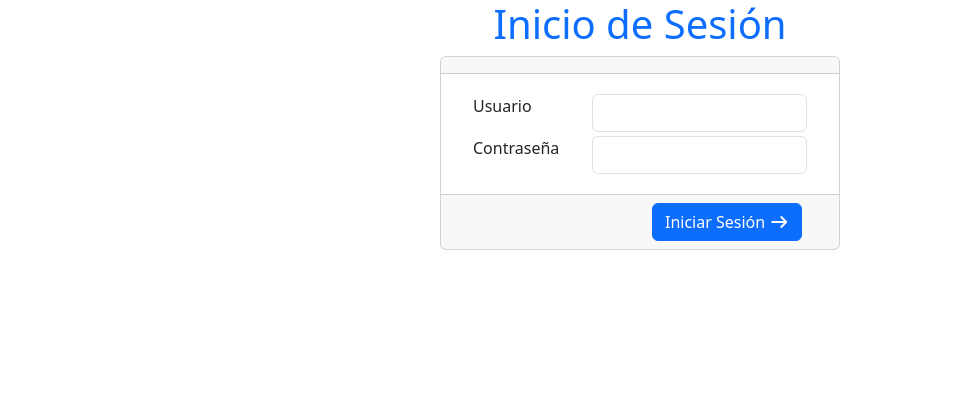
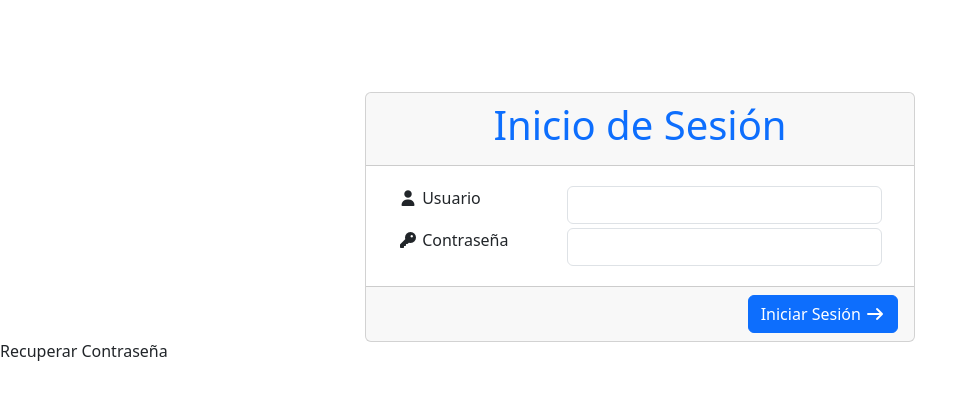
Before and after one commit to aambrizb/vue-api, a Vue app: page /login in a window 1280 px wide. Shown: the top 400 px of the page, without its empty margins (0-977 px from the left). Built offline with nearby package versions, Linux system fonts and the light colour scheme.

Commit message:
Add - Integrate schema for Pagination

```diff
--- a/src/globaltechia/theme/sb-admin-2/SbAdmin2.vue
+++ b/src/globaltechia/theme/sb-admin-2/SbAdmin2.vue
@@ -4,9 +4,6 @@
 
 <script setup>
   import '@/globaltechia/theme/sb-admin-2/assets/css/sb-admin-2.min.css';
-  import '@/globaltechia/theme/sb-admin-2/assets/js/jquery.min.js';
-  import '@/globaltechia/theme/sb-admin-2/assets/js/sb-admin-2.min.js';
-  import '@/globaltechia/theme/sb-admin-2/assets/js/jquery.easing.min.js';
 </script>
 
 <style scoped>
--- a/src/globaltechia/views/LoginView.vue
+++ b/src/globaltechia/views/LoginView.vue
@@ -1,19 +1,30 @@
 <template>
     <SbAdmin2>
       <template #theme>
-        <h1 class="text-center text-primary">Inicio de Sesión</h1>
 
-        <div class="card" style="width:400px;margin:0px auto;">
-          <div class="card-header"></div>
+        <p style="height:30px;"></p>
+        <p style="height:30px;"></p>
+
+
+        <div class="card" style="width:550px;margin:0px auto;">
+          <div class="card-header">
+            <h1 class="text-center text-primary">Inicio de Sesión</h1>
+          </div>
             <div class="card-body">
               <div class="row m-1">
-                <div class="col-4">Usuario</div>
-                <div class="col-8">
+                <div class="col-lg-4">
+                  <span class="fa fa-user"></span>
+                  Usuario
+                </div>
+                <div class="col-lg-8">
                   <input type="text" class="form-control" />
                 </div>
               </div>
               <div class="row m-1">
-                <div class="col-4">Contraseña</div>
+                <div class="col-4">
+                  <span class="fa fa-key"></span>
+                  Contraseña
+                </div>
                 <div class="col-8">
                   <input type="password" class="form-control" />
                 </div>
@@ -21,17 +32,18 @@
           </div>
           <div class="card-footer">
             <div class="row">
-              <div class="col-6"></div>
-              <div class="col-6">
-                <button type="button" class="btn btn-primary" @click="login();">
+              <div class="col-lg-6"></div>
+              <div class="col-lg-6">
+                <button type="button" class="btn btn-primary float-end" @click="login();">
                   Iniciar Sesión
                   <span class="fa fa-arrow-right"></span>
                 </button>
               </div>
             </div>
-
           </div>
         </div>
+        <h6>Recuperar Contraseña</h6>
+
       </template>
     </SbAdmin2>
 
--- a/src/globaltechia/views/SystemView.vue
+++ b/src/globaltechia/views/SystemView.vue
@@ -80,8 +80,9 @@
                 <!-- Nav Item - User Information -->
                 <li class="nav-item dropdown no-arrow">
                   <a class="nav-link dropdown-toggle" href="#" id="userDropdown" role="button"
-                     data-toggle="dropdown" aria-haspopup="true" aria-expanded="false">
+                     data-bs-toggle="dropdown"  aria-haspopup="true" aria-expanded="false">
                                         <span class="mr-2 d-none d-lg-inline text-gray-600 small">
+                                          <span class="fa fa-user"></span>
                                         JESUS ALEJANDRO AMBRIZ BEDOLLA
                                         </span>
                   </a>
@@ -92,16 +93,8 @@
                       <i class="fas fa-user fa-sm fa-fw mr-2 text-gray-400"></i>
                       Profile
                     </a>
-                    <a class="dropdown-item" href="#">
-                      <i class="fas fa-cogs fa-sm fa-fw mr-2 text-gray-400"></i>
-                      Settings
-                    </a>
-                    <a class="dropdown-item" href="#">
-                      <i class="fas fa-list fa-sm fa-fw mr-2 text-gray-400"></i>
-                      Activity Log
-                    </a>
                     <div class="dropdown-divider"></div>
-                    <a class="dropdown-item" href="#" data-toggle="modal" data-target="#logoutModal">
+                    <a class="dropdown-item" href="#" data-toggle="modal" data-target="#logoutModal" @click="logout()">
                       <i class="fas fa-sign-out-alt fa-sm fa-fw mr-2 text-gray-400"></i>
                       Logout
                     </a>
--- a/src/main.ts
+++ b/src/main.ts
@@ -3,7 +3,7 @@ import App from './App.vue'
 import router from './router'
 
 // Add Theme.
-import 'bootstrap';
+import 'bootstrap/dist/js/bootstrap.bundle.min.js'
 import 'bootstrap/dist/css/bootstrap.min.css';
 import '@fortawesome/fontawesome-free/css/all.min.css';
 
```
Also changed, not shown: 2 other files (tests, documents, lock files or other folders).
